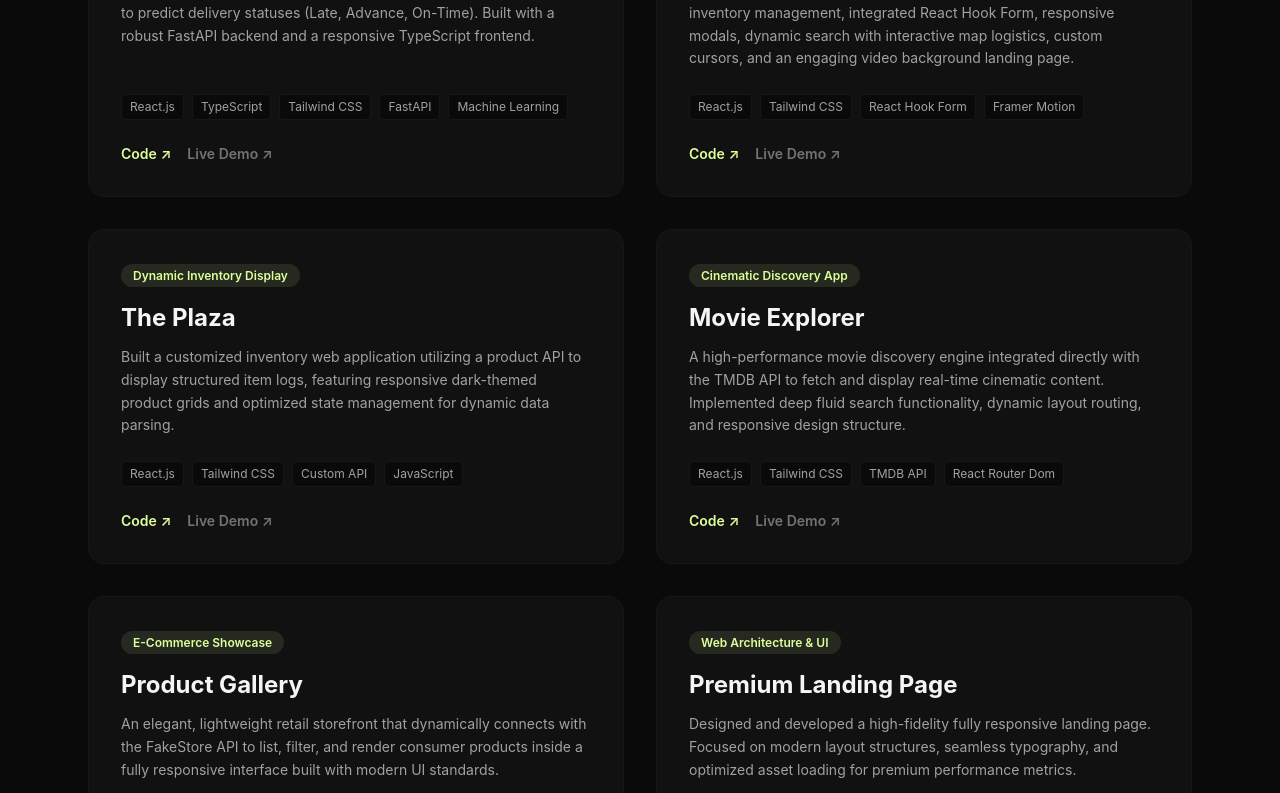
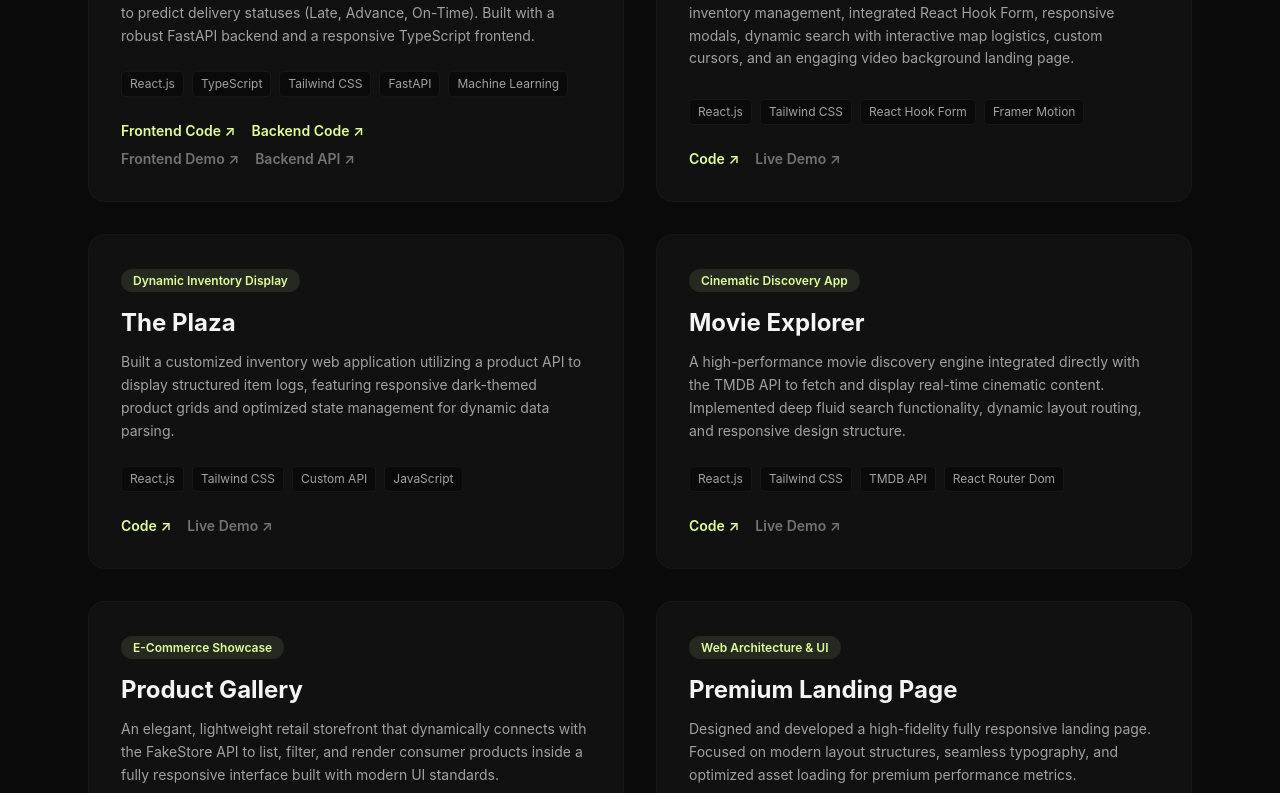
Before and after one commit to muchaslam7-design/Muneeba_Portfolio, a React (Vite) app: page / in a window 1280 px wide. Shown: the part 927-1720 px from the top of the page. Built offline with nearby package versions, Linux system fonts and the light colour scheme.

Commit message:
Update project links in Portfolio.jsx

```diff
--- a/src/Portfolio.jsx
+++ b/src/Portfolio.jsx
@@ -137,21 +137,22 @@ const Portfolio = () => {
                     </span>
                   ))}
                 </div>
-                <div className="flex flex-col gap-2 text-sm font-semibold">
-  {project.links ? (
-    // For LogixChain: It shows 4 buttons
+                {/* Button Section - Replace this part in Portfolio.jsx */}
+<div className="flex flex-col gap-2 text-sm font-semibold">
+  {project.backendGit ? (
+    // Agar project mein backendGit hai, toh 4 buttons dikhao
     <div className="flex flex-col gap-2">
       <div className="flex gap-4">
-        <a href={project.links.frontendGit} target="_blank" rel="noreferrer" className="text-[#deff9a] hover:underline">Frontend Code ↗</a>
-        <a href={project.links.backendGit} target="_blank" rel="noreferrer" className="text-[#deff9a] hover:underline">Backend Code ↗</a>
+        <a href={project.github} target="_blank" rel="noreferrer" className="text-[#deff9a] hover:underline">Frontend Code ↗</a>
+        <a href={project.backendGit} target="_blank" rel="noreferrer" className="text-[#deff9a] hover:underline">Backend Code ↗</a>
       </div>
       <div className="flex gap-4">
-        <a href={project.links.frontendLive} target="_blank" rel="noreferrer" className="text-neutral-500 hover:text-white transition-all">Frontend Demo ↗</a>
-        <a href={project.links.backendLive} target="_blank" rel="noreferrer" className="text-neutral-500 hover:text-white transition-all">Backend API ↗</a>
+        <a href={project.live} target="_blank" rel="noreferrer" className="text-neutral-500 hover:text-white transition-all">Frontend Demo ↗</a>
+        <a href={project.backendLive} target="_blank" rel="noreferrer" className="text-neutral-500 hover:text-white transition-all">Backend API ↗</a>
       </div>
     </div>
   ) : (
-    // For other projects: It shows the original 2 buttons
+    // Warna sirf 2 buttons (baki projects ke liye)
     <div className="flex gap-4">
       <a href={project.github} target="_blank" rel="noreferrer" className="text-[#deff9a] hover:underline">Code ↗</a>
       <a href={project.live} target="_blank" rel="noreferrer" className="text-neutral-500 hover:text-white transition-all">Live Demo ↗</a>
```
